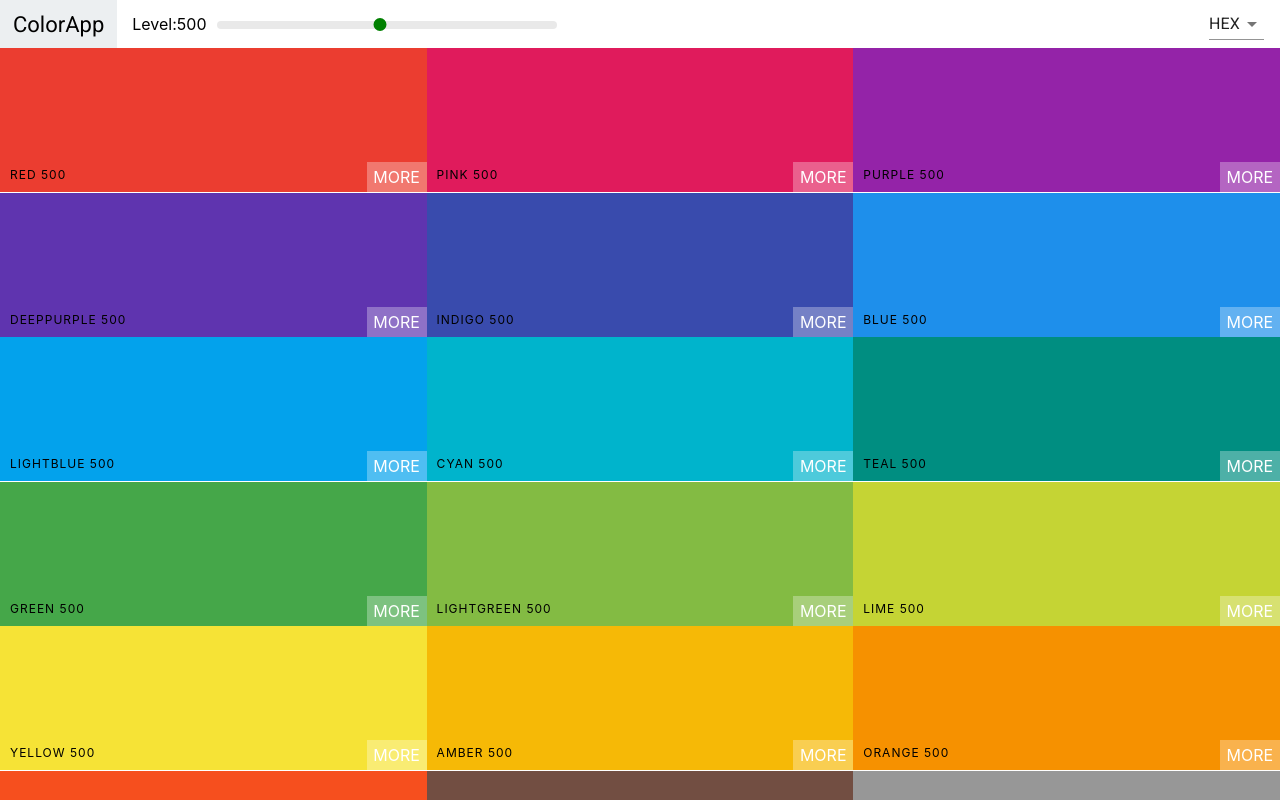
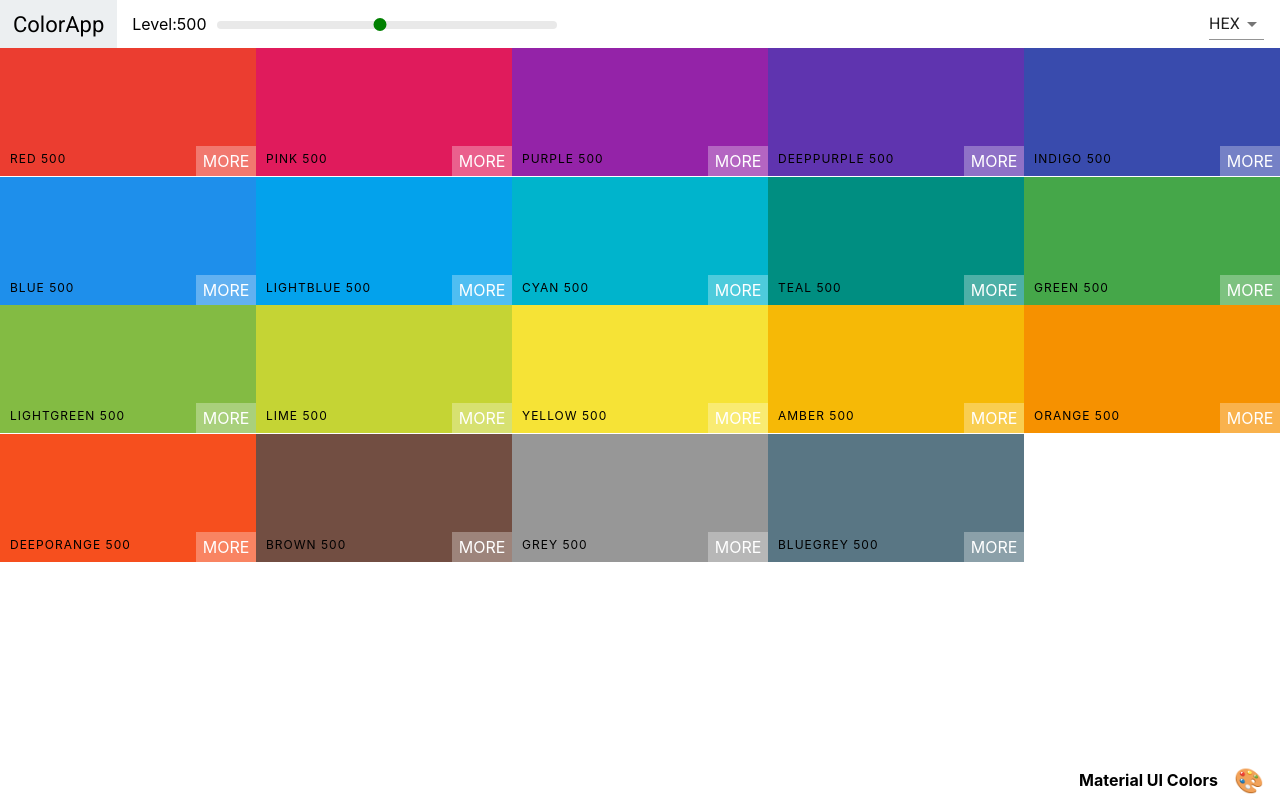
Before and after one commit to Sebsterio/color-app, a React (Create React App) app: page / in a window 1280 px wide. Shown: the top 800 px of the page. Built offline with nearby package versions, Linux system fonts and the light colour scheme.

Commit message:
add footer

```diff
--- a/src/ColorBox.css
+++ b/src/ColorBox.css
@@ -1,6 +1,5 @@
 .ColorBox {
-	/* width: 20%; */
-	width: 33.33%;
+	width: 20%;
 	height: 20%;
 	margin: 0 auto;
 	display: inline-block;
--- a/src/Palette.css
+++ b/src/Palette.css
@@ -1,7 +1,23 @@
 .Palette {
 	height: 100vh;
+	display: grid;
+	grid-template-rows: auto 1fr auto;
 }
 
 .Pallete-colors {
 	height: 90%;
 }
+
+.Palette-footer {
+	background-color: #fff;
+	height: 5vh;
+	display: flex;
+	justify-content: flex-end;
+	align-items: center;
+	font-weight: bold;
+}
+
+.emoji {
+	font-size: 1.5rem;
+	margin: 0 1rem;
+}
--- a/src/Palette.jsx
+++ b/src/Palette.jsx
@@ -20,10 +20,10 @@
 	}
 
 	render() {
-		const { colors } = this.props.palette;
+		const { colors, paletteName, emoji } = this.props.palette;
 		const { level, format } = this.state;
 		const colorBoxes = colors[level].map(color => (
-			<ColorBox background={color[format]} name={color.name} />
+			<ColorBox background={color[format]} name={color.name} key={color.id} />
 		));
 		return (
 			<div className="Palette">
@@ -33,7 +33,10 @@
 					changeFormat={this.changeFormat}
 				/>
 				<div className="Pallete-colors">{colorBoxes}</div>
-				{/* footer here */}
+				<footer className="Palette-footer">
+					{paletteName}
+					<span className="emoji">{emoji}</span>
+				</footer>
 			</div>
 		);
 	}
--- a/src/index.css
+++ b/src/index.css
@@ -1,13 +1,15 @@
 body {
-  margin: 0;
-  font-family: -apple-system, BlinkMacSystemFont, 'Segoe UI', 'Roboto', 'Oxygen',
-    'Ubuntu', 'Cantarell', 'Fira Sans', 'Droid Sans', 'Helvetica Neue',
-    sans-serif;
-  -webkit-font-smoothing: antialiased;
-  -moz-osx-font-smoothing: grayscale;
+	margin: 0;
+	font-family: -apple-system, BlinkMacSystemFont, "Segoe UI", "Roboto", "Oxygen",
+		"Ubuntu", "Cantarell", "Fira Sans", "Droid Sans", "Helvetica Neue",
+		sans-serif;
+	-webkit-font-smoothing: antialiased;
+	-moz-osx-font-smoothing: grayscale;
+
+	overflow: hidden;
 }
 
 code {
-  font-family: source-code-pro, Menlo, Monaco, Consolas, 'Courier New',
-    monospace;
+	font-family: source-code-pro, Menlo, Monaco, Consolas, "Courier New",
+		monospace;
 }
```
